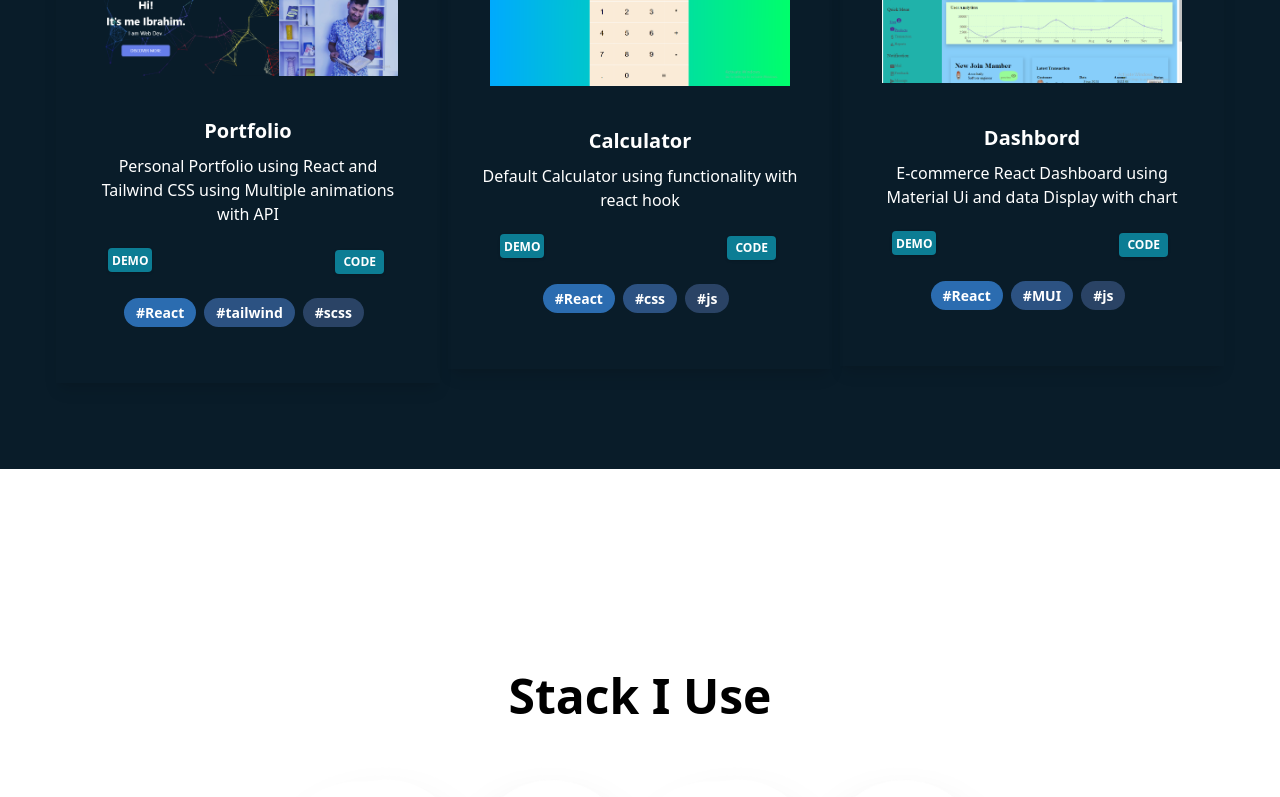
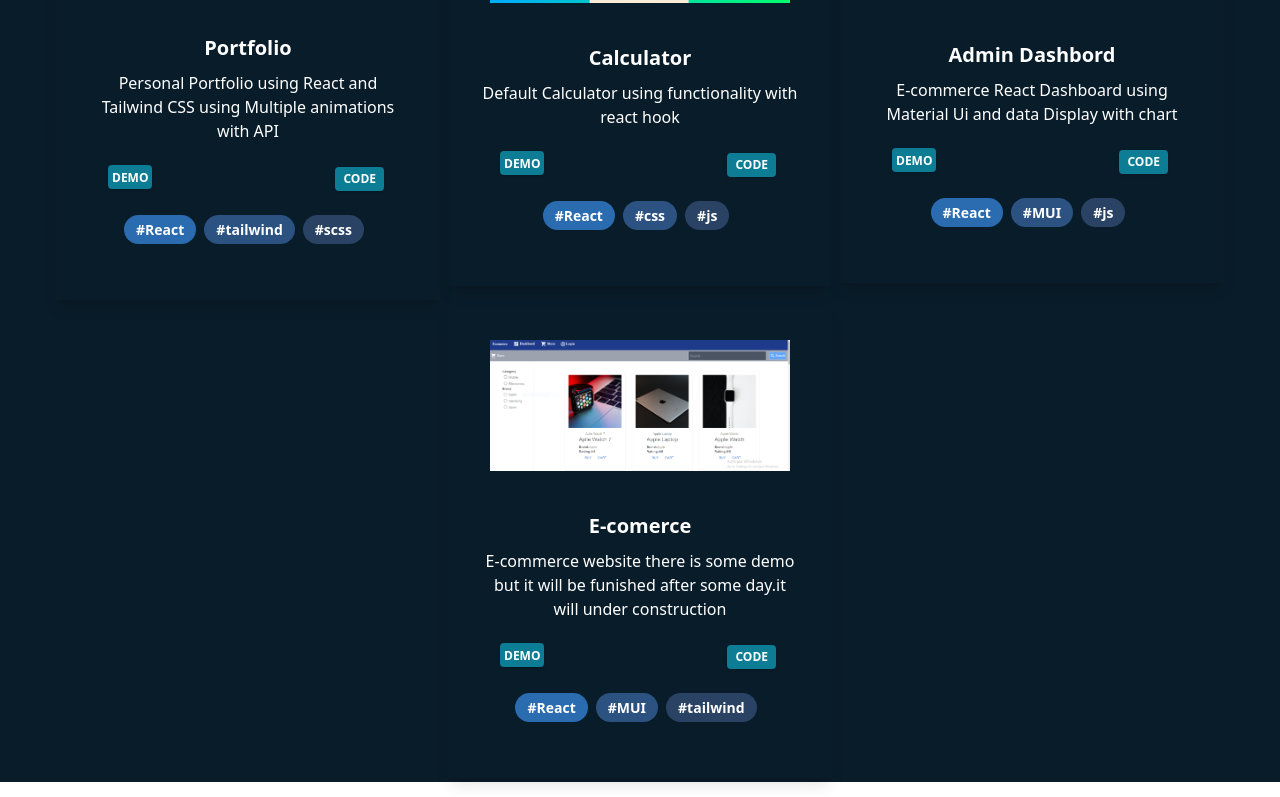
Before and after one commit to IbrahimDev007/portfolio, a React (Create React App) app: page / in a window 1280 px wide. Shown: the part 1200-1997 px from the top of the page. Built offline with nearby package versions, Linux system fonts and the light colour scheme.

Commit message:
site deploy

```diff
--- a/src/content/index.js
+++ b/src/content/index.js
@@ -45,15 +45,27 @@ export default {
 			item3: "js",
 		},
 		{
-			title: "Dashbord",
+			title: " Admin Dashbord",
 			img: "/assets/dashbord_snap.png",
-			projectName: "Dashbord",
-			projectDemo: "https://e-comerce-dashbord.netlify.app/",
+			projectName: "Admin Dashbord",
+			projectDemo: "https://ecomerce-electric.netlify.app/",
 			PrjectCode:"https://github.com/IbrahimDev007/React_Dashbord",
 			desc: "E-commerce React Dashboard using Material Ui and data Display with chart",
 			item: "React",
 			item2: "MUI",
 			item3: "js",
+		},
+		{
+			title: " Ecomerce Website",
+			img: "/assets/ecomerceWebsite.PNG",
+			projectName: "E-comerce",
+			projectDemo: "https://e-comerce-dashbord.netlify.app/",
+			PrjectCode:"https://github.com/IbrahimDev007/Ecomerce-dev",
+			desc: "E-commerce website there is some demo but it will be funished after some day.it will under construction",
+			item: "React",
+			item2: "MUI",
+			item3: "js",
+			item3: "tailwind",
 		},
 	],
 	Experience: {
```
Also changed, not shown: public/assets/ecomerceWebsite.PNG (added).
